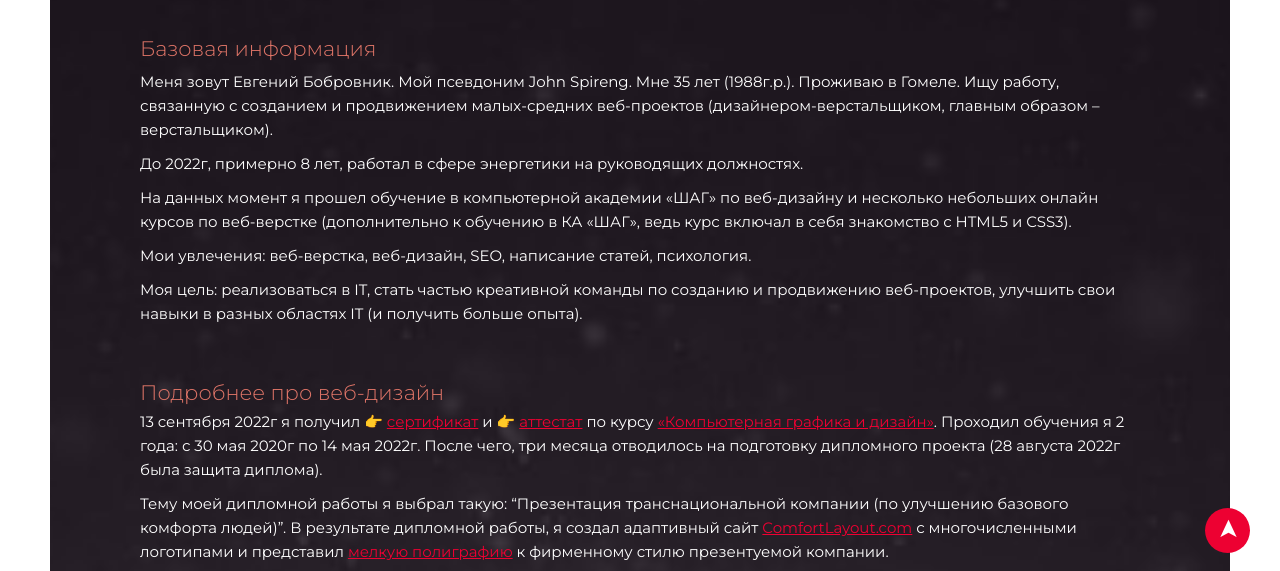
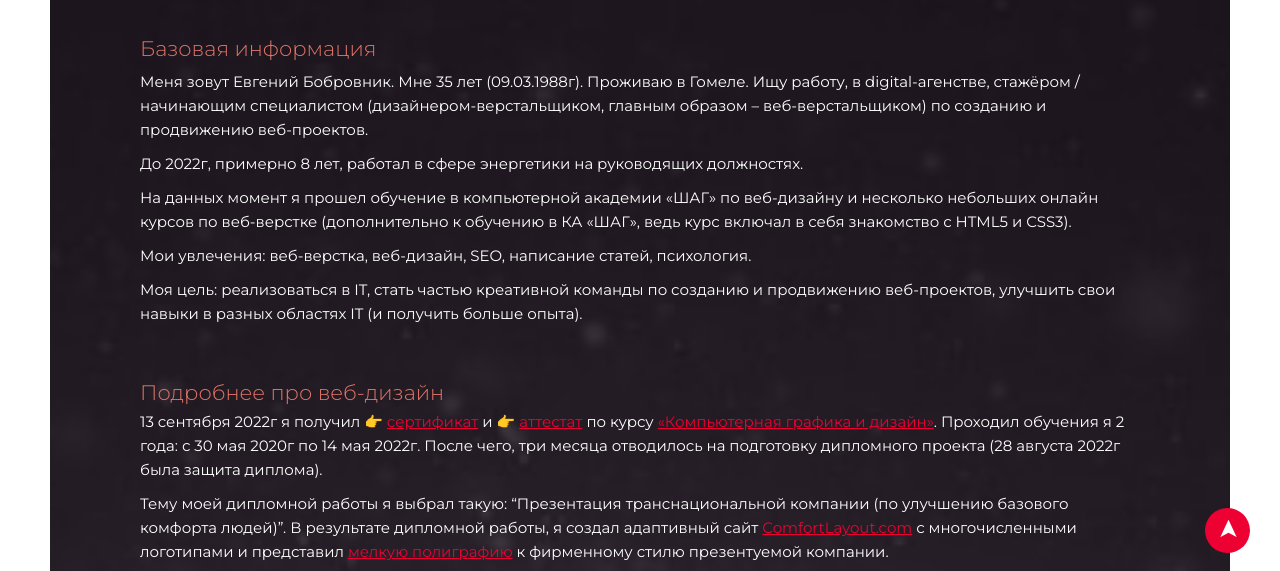
Before and after one commit to Spireng/spireng.github.io, a plain HTML site: page about.html in a window 1280 px wide. Shown: the part 212-783 px from the top of the page. Drawn offline with Linux system fonts and the light colour scheme.

Commit message:
Add files via upload

```diff
--- a/about.html
+++ b/about.html
@@ -45,7 +45,7 @@
                 <section class="section">
                     <h2 class="subtitle">Базовая информация</h2>
                     <div class="text">
-                        <p>Меня зовут Евгений Бобровник. Мой псевдоним John Spireng. Мне 35 лет (<time datetime="1988-03-09T11:30+03:00"></time>1988г.р.</time>). Проживаю в Гомеле. Ищу работу, связанную с созданием и продвижением малых-средних веб-проектов (дизайнером-верстальщиком, главным образом – верстальщиком).</p>
+                        <p>Меня зовут Евгений Бобровник. Мне 35 лет (<time datetime="1988-03-09T11:30+03:00"></time>09.03.1988г</time>). Проживаю в Гомеле. Ищу работу, в digital-агенстве, стажёром / начинающим специалистом (дизайнером-верстальщиком, главным образом – веб-верстальщиком) по созданию и продвижению веб-проектов.</p>
                         <p>До 2022г, примерно 8 лет, работал в сфере энергетики на руководящих должностях.</p>
                         <p>На данных момент я прошел обучение в компьютерной академии «ШАГ» по веб-дизайну и несколько небольших онлайн курсов по веб-верстке (дополнительно к обучению в КА «ШАГ», ведь курс включал в себя знакомство с HTML5 и CSS3).</p>
                         <p>Мои увлечения: веб-верстка, веб-дизайн, SEO, написание статей, психология.</p>
```
